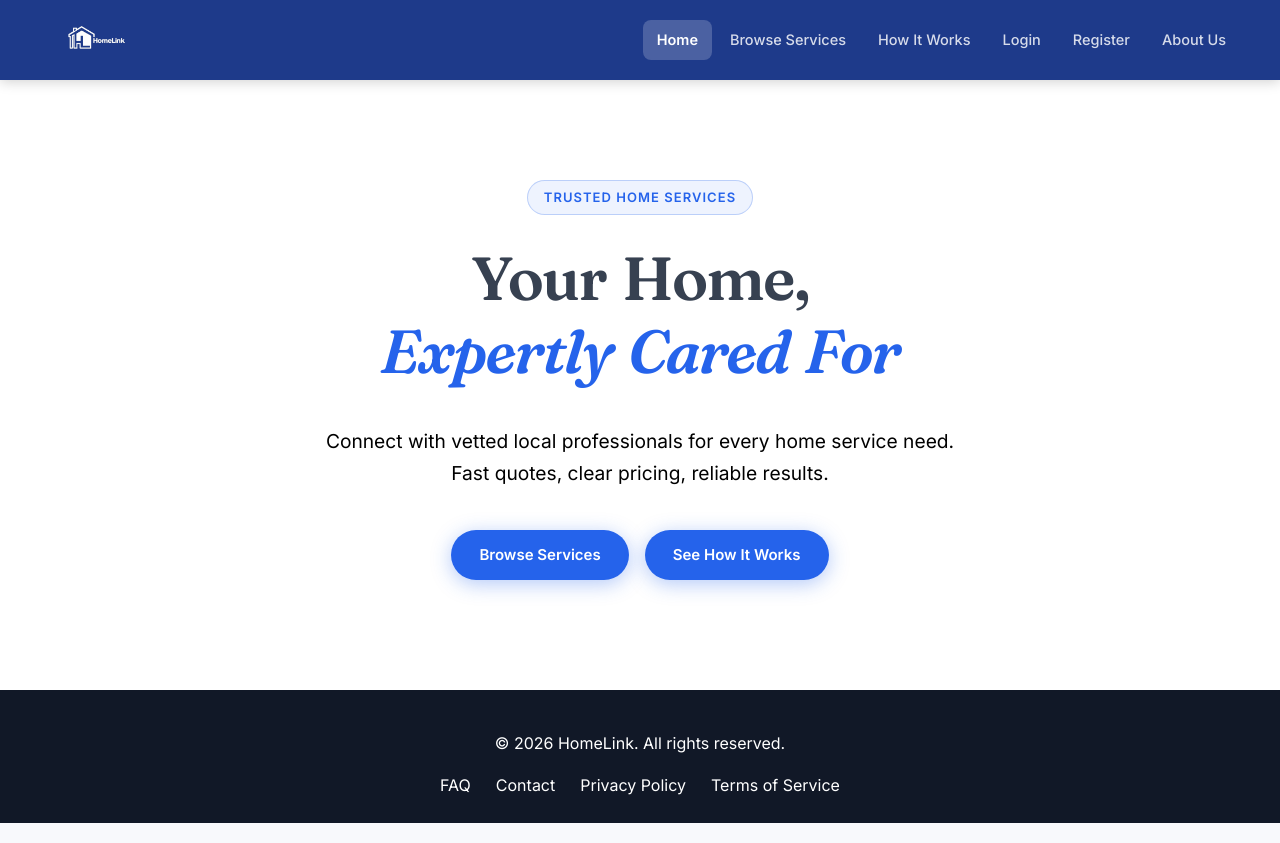
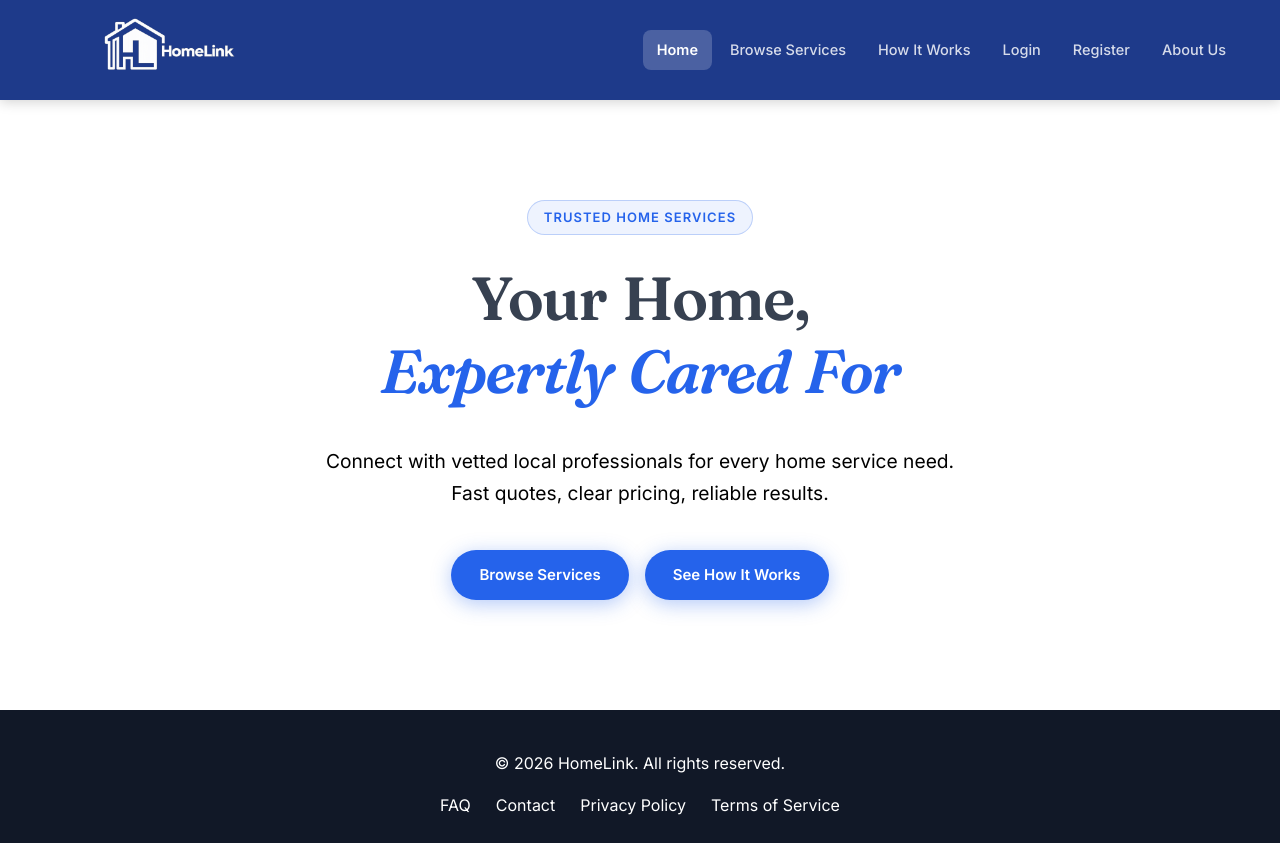
Before and after one commit to garrettvernon115/HomeLink, an Angular app in the folder frontend/: page / in a window 1280 px wide. Built offline with nearby package versions, Linux system fonts and the light colour scheme.

Commit message:
Increase navbar logo height to 160px and navbar to 100px

```diff
--- a/frontend/src/app/components/navbar/navbar.scss
+++ b/frontend/src/app/components/navbar/navbar.scss
@@ -12,7 +12,7 @@ Version: 2.0 — polished
   align-items: center;
   background-color: var(--color-brand-navy, #1e3a8a);
   padding: 0 40px;
-  height: 80px;
+  height: 100px;
   color: white;
   position: sticky;
   top: 0;
@@ -37,7 +37,7 @@ Version: 2.0 — polished
 }
 
 .logo-img {
-  height: 70px;
+  height: 160px;
   width: auto;
 }
 
```
